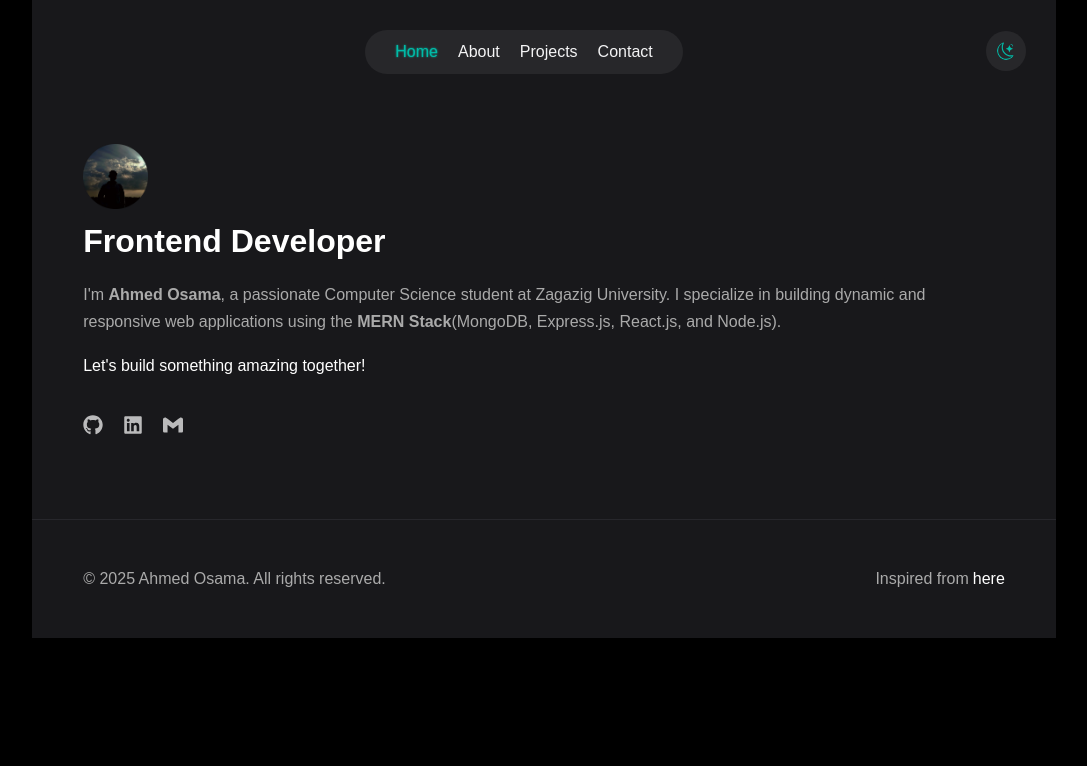
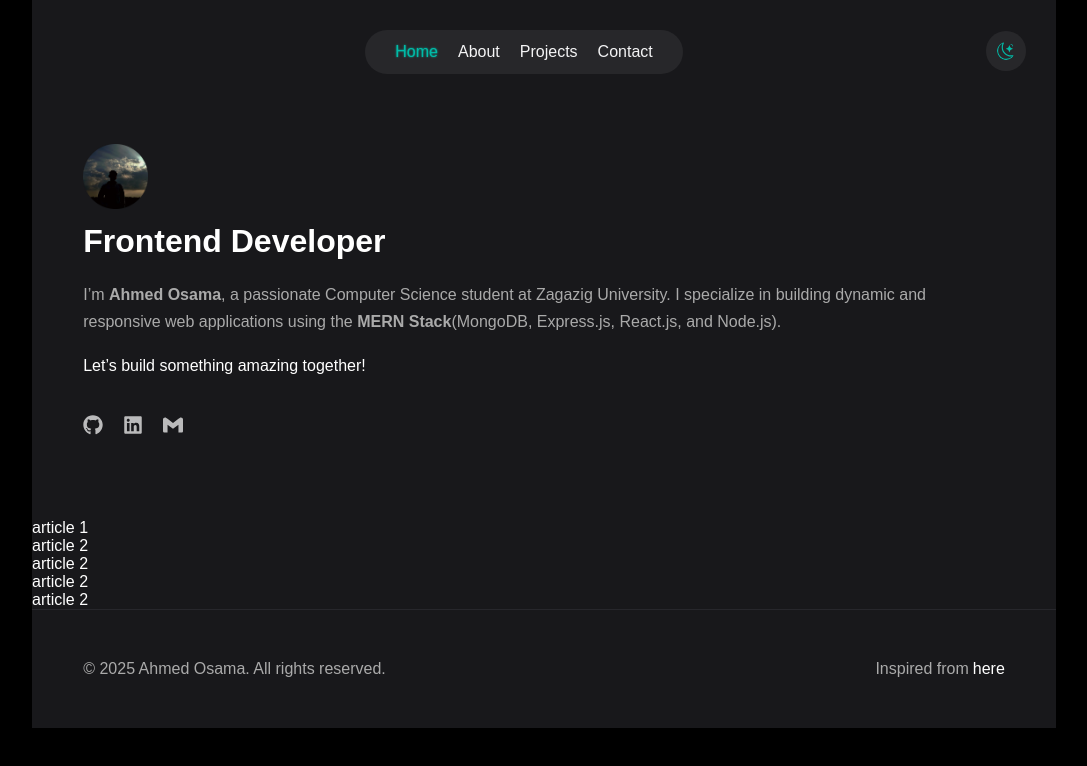
Before and after one commit to AhmdBlack0/portfolio, a React (Vite) app: page / in a window 1280 px wide. Shown: the top 766 px of the page, without its empty margins (96-1183 px from the left). Built offline with nearby package versions, Linux system fonts and the light colour scheme.

Commit message:
Add files via upload

```diff
--- /dev/null
+++ b/src/components/Articles/Articles.jsx
@@ -0,0 +1,25 @@
+import './Articles.css'
+
+function Articles() {
+    return (
+        <div className='articles'>
+            <article>
+                article 1
+            </article>
+            <article>
+                article 2
+            </article>
+            <article>
+                article 2
+            </article>
+            <article>
+                article 2
+            </article>
+            <article>
+                article 2
+            </article>
+        </div>
+    )
+}
+
+export default Articles
--- a/src/components/Hero/Hero.jsx
+++ b/src/components/Hero/Hero.jsx
@@ -1,12 +1,11 @@
 import profile_image_1 from '/profile_image_1.png'
-import { FaGithub } from "react-icons/fa";
-import { FaLinkedin } from "react-icons/fa";
-import { SiGmail } from "react-icons/si";
 import './Hero.css'
 import SocialLinks from '../SocialLinks/SocialLinks';
+import Articles from '../Articles/Articles';
 
 function Hero() {
     return (
+        <>
             <div className="hero in-container">
                 <div className="hero-sec-left">
                     <div className='profile-image-container'>
@@ -14,14 +13,16 @@ function Hero() {
                     </div>
                     <h1>Frontend Developer</h1>
                     <p className='hero-description'>
-                    I'm <strong>Ahmed Osama</strong>, a passionate Computer Science student at Zagazig University.
+                        I’m <strong>Ahmed Osama</strong>, a passionate Computer Science student at Zagazig University.
                         I specialize in building dynamic and responsive web applications using the <strong>MERN Stack</strong>
                         (MongoDB, Express.js, React.js, and Node.js).
                     </p>
-                <p>Let's build something amazing together!</p>
+                    <p>Let’s build something amazing together!</p>
                     <SocialLinks />
                 </div>
             </div>
+            <Articles />
+        </>
     )
 }
 
--- a/src/components/SocialLinks/SocialLinks.css
+++ b/src/components/SocialLinks/SocialLinks.css
@@ -3,6 +3,9 @@
     align-items: center;
     gap: 20px;
     margin: 40px 0;
+    position: sticky;
+    top: 0;
+    z-index: 1000;
 }
 
 .social-links li a .hero-icons {
```
Also changed, not shown: src/components/Articles/Articles.css (added). Lines whose indentation alone changed are shown as unchanged.
